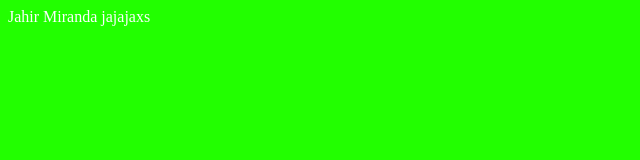
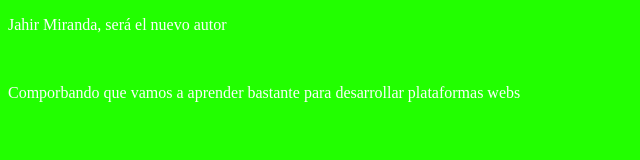
Before and after one commit to J3Tesla/FrontEnd, a plain HTML site: page index.html in a window 1280 px wide. Shown: the whole page, without its empty margins (0-640 px from the left). Drawn offline with Linux system fonts and the light colour scheme.

Commit message:
actualizacion, section informacion de cambios

```diff
--- a/index.html
+++ b/index.html
@@ -15,8 +15,10 @@
         }
     </style>
 </head>
-    Jahir Miranda jajajaxs
-
+    <section>
+        <p>Jahir Miranda, será el nuevo autor </p><br>
+        <p> Comporbando que vamos a aprender bastante para desarrollar plataformas webs</p>
+    </section>
 <body>
 
 </body>
```
